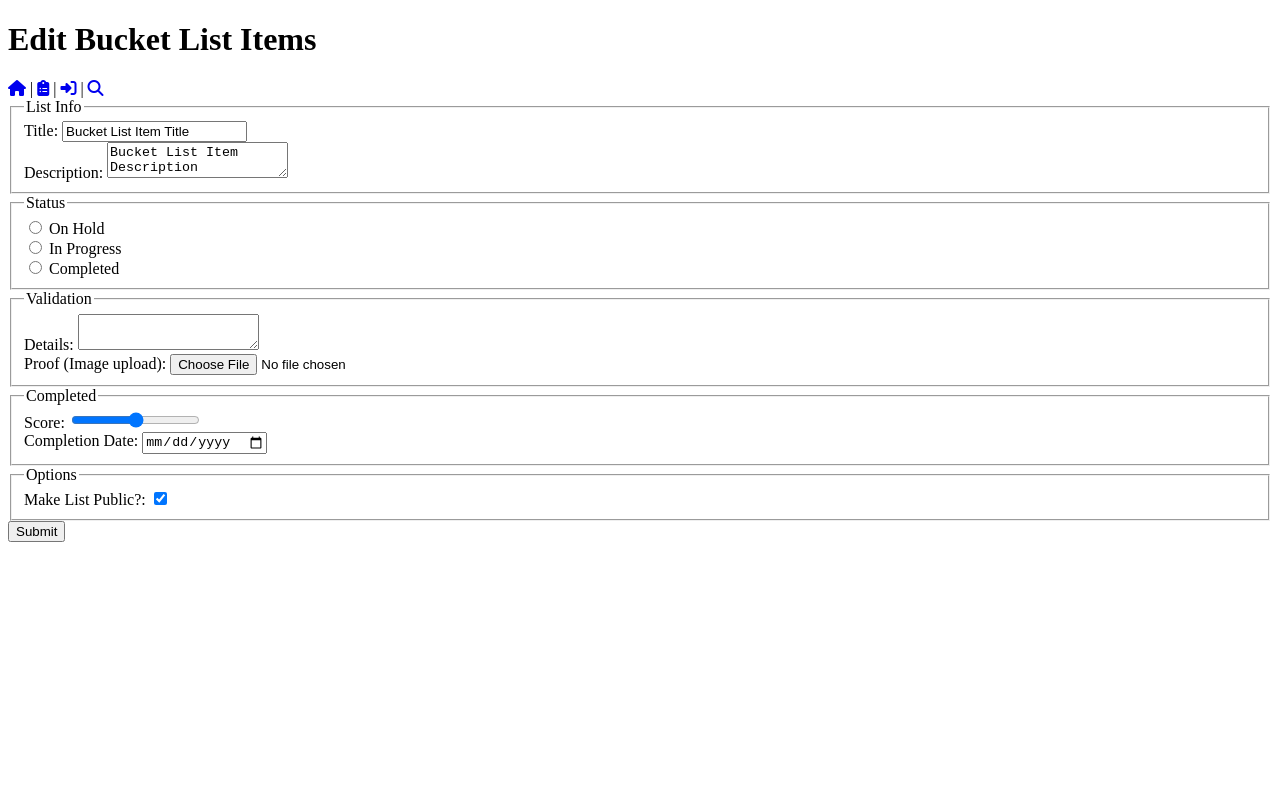
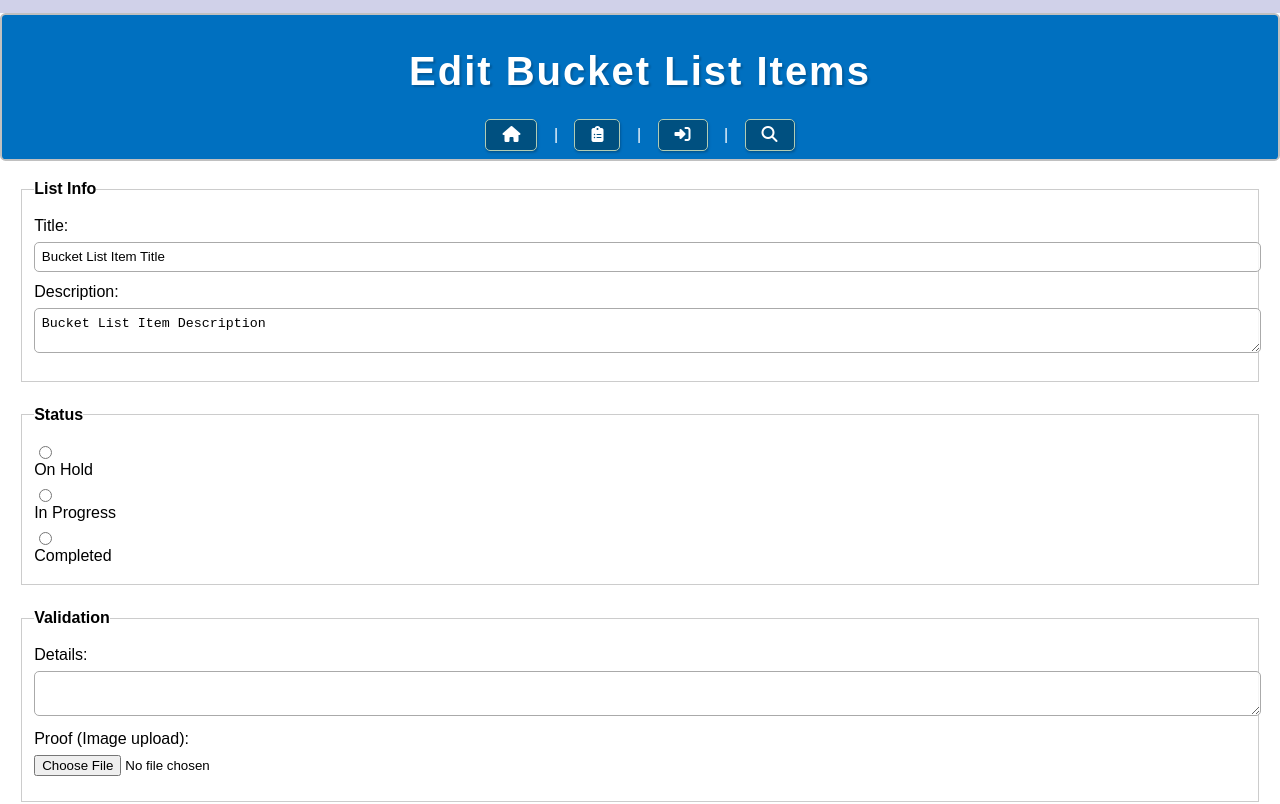
Before and after one commit to Ash5457/Assignment-1-WebDev, a plain HTML site: page edit-item.html in a window 1280 px wide. Shown: the top 804 px of the page. Drawn offline with Linux system fonts and the light colour scheme.

Commit message:
made changes to main.css

```diff
--- a/edit-item.html
+++ b/edit-item.html
@@ -10,7 +10,8 @@
     <title>Edit Item</title>
     <!-- include javascript and css-->
     <link rel="stylesheet" href="styles.css">
-    <script defer src="js/scripts.js"></script>
+    <script defer src="jzs/scripts.js"></script>
+    <link rel="stylesheet" href="./styles/main.css" />
   </head>
   <body>
     <header>
--- /dev/null
+++ b/styles/main.css
@@ -0,0 +1,244 @@
+/* Import reset.css if needed */
+@import 'reset.css';
+
+/* Common styles */
+:root {
+    font-family: 'Helvetica', sans-serif;
+    font-size: 16px;
+    font-weight: 400;
+    background-color: #d0d1e9;
+    color: black;
+}
+
+/* Header Styles */
+header {
+    background-color: #0070c0;
+    color: white;
+    text-align: center;
+    padding: 1% 0;
+    display: block;
+    padding: 0.5em 2.4em;
+    border-radius: 0.35em;
+    border: 0.15em solid #C0C0C0;
+    margin: 1% 0;
+}
+
+/* Body Styles */
+body {
+    font-family: Arial, sans-serif;
+    background-color: white;
+    margin: 0;
+    padding: 0;
+}
+
+/* Navigation Styles */
+nav {
+    text-align: center;
+    margin-top: 1%;
+}
+
+nav a,
+nav a:visited,
+nav button {
+    text-decoration: none;
+    color: white;
+    margin: 0 1%;
+    display: inline-block;
+    padding: 0.3em 1.5em;
+    border-radius: 0.25em;
+    border: 0.1em solid #B1CCB4;
+    text-align: center;
+    box-shadow: 0.05em 0.1em 0.15em rgba(0, 0, 0, 25%);
+    margin-top: 0.5em;
+    cursor: pointer;
+}
+
+/* Hover state for buttons and nav links */
+nav a:hover,
+nav a:visited:hover,
+nav button:hover {
+    color: white;
+    background-color: green; /* Change the background color on hover */
+}
+
+/* "Mid-click" state for buttons and nav links */
+nav a:active,
+nav a:visited:active,
+nav button:active {
+    color: black;
+    background-color: darkgreen; /* Change the background color on click */
+}
+
+nav ul {
+    display: flex;
+    justify-content: space-around;
+    flex-direction: row;
+    max-width: 30rem;
+    margin: 1em auto;
+}
+
+/* Additional Styles */
+form {
+    margin: 1%;
+    padding: 0.5em;
+}
+
+fieldset {
+    border: 1px solid #ccc;
+    padding: 1%;
+    margin-bottom: 2%;
+}
+
+legend {
+    font-weight: bold;
+    margin-bottom: 0.5em;
+}
+
+label {
+    display: block;
+    margin-bottom: 0.5em;
+}
+
+input[type="text"],
+textarea {
+    width: 100%;
+    padding: 0.5em;
+    margin-bottom: 1%;
+    border: 1px solid #ccc;
+}
+
+input[type="radio"] {
+    margin-right: 0.5em;
+}
+
+input[type="file"] {
+    margin-bottom: 1%;
+}
+
+input[type="range"] {
+    width: 100%;
+}
+
+input[type="checkbox"] {
+    margin-right: 0.5em;
+}
+
+input[type="submit"] {
+    background-color: #0070c0;
+    color: white;
+    padding: 0.5em 2.4em;
+    border: none;
+    cursor: pointer;
+    text-transform: uppercase;
+    margin-top: 1%;
+}
+
+input[type="submit"]:hover {
+    background-color: #005090;
+}
+
+/* Header H1 Styles */
+header h1 {
+    text-align: center;
+    font-weight: 600;
+    font-size: 2rem;
+    margin: 1% 0;
+    font-size: 2.5rem;
+    letter-spacing: 2px;
+    text-shadow: 2px 2px 2px rgba(0, 0, 0, 0.2);
+    padding: 1rem 0;
+}
+
+
+
+/* Page container */
+.container {
+    max-width: 800px;
+    margin: 0 auto;
+    padding: 20px;
+    background-color: white;
+    border-radius: 0.35em;
+    box-shadow: 0.15em 0.15em 0.5em rgba(0, 0, 0, 0.25);
+}
+
+/* Navigation links */
+nav a {
+  font-weight: bold;
+  padding: 0.4em 1em;
+  margin: 0 1%;
+  border-radius: 5px;
+  background-color: #005080;
+}
+
+nav a:hover {
+  background-color: #0070c0;
+}
+
+/* Buttons */
+button.btn {
+  background-color: #0070c0;
+  color: white;
+  border: none;
+  border-radius: 5px;
+  padding: 0.4em 1em;
+  cursor: pointer;
+}
+
+button.btn:hover {
+  background-color: #005080;
+}
+
+/* Form input fields */
+input[type="text"], input[type="password"], textarea {
+  background-color: rgba(255, 255, 255, 0.8);
+  border: 1px solid #aaa;
+  border-radius: 5px;
+  padding: 0.5em;
+}
+
+/* Form input focus */
+input[type="text"]:focus, input[type="password"]:focus, textarea:focus {
+  border-color: #0070c0;
+  box-shadow: 0 0 5px rgba(0, 112, 192, 0.5);
+}
+
+/* Form submit button */
+input[type="submit"] {
+  background-color: #0070c0;
+  color: white;
+  padding: 0.5em 2.4em;
+  border: none;
+  border-radius: 5px;
+  cursor: pointer;
+}
+
+input[type="submit"]:hover {
+  background-color: #005080;
+}
+
+/* Images */
+img {
+  max-width: 100%;
+  height: auto;
+  box-shadow: 0 0 10px rgba(0, 0, 0, 0.2);
+}
+
+/* Footer styles */
+footer {
+  text-align: center;
+  margin: 20px 0;
+  color: #777;
+  font-size: 0.8em;
+}
+/* Responsive design (adjust for smaller screens) */
+@media (max-width: 768px) {
+  header h1 {
+      font-size: 2rem;
+  }
+  nav a {
+      padding: 0.3em 0.8em;
+  }
+  button.btn {
+      padding: 0.3em 0.8em;
+  }
+}
--- /dev/null
+++ b/styles/reset.css
@@ -0,0 +1,59 @@
+/* http://meyerweb.com/eric/tools/css/reset/
+   v2.0 | 20110126
+   License: none (public domain)
+*/
+
+html, body, div, span, applet, object, iframe,
+h1, h2, h3, h4, h5, h6, p, blockquote, pre,
+a, abbr, acronym, address, big, cite, code,
+del, dfn, em, img, ins, kbd, q, s, samp,
+small, strike, strong, tt, var,
+b, u, i, center,
+dl, dt, dd, ol, ul, li,
+fieldset, form, label, legend,
+table, caption, tbody, tfoot, thead, tr, th, td,
+article, aside, canvas, details, embed,
+figure, figcaption, footer, header, hgroup,
+menu, nav, output, ruby, section, summary,
+time, mark, audio, video {
+	margin: 0;
+	padding: 0;
+	border: 0;
+	font-size: 100%;
+	font: inherit;
+	vertical-align: baseline;
+}
+/* HTML5 display-role reset for older browsers */
+article, aside, details, figcaption, figure,
+footer, header, hgroup, menu, nav, section {
+	display: block;
+}
+body {
+	line-height: 1;
+}
+ol, ul {
+	list-style: none;
+}
+blockquote, q {
+	quotes: none;
+}
+blockquote:before, blockquote:after,
+q:before, q:after {
+	content: '';
+	content: none;
+}
+table {
+	border-collapse: collapse;
+	border-spacing: 0;
+}
+
+/* Extra Styles for this lab */
+input[type="checkbox"] {
+	vertical-align: middle;
+}
+sup, sub {
+	font-size: 50%;
+	margin: 0;
+	padding: 0;
+	border: 0;
+}
```
Also changed, not shown: forgot.html (+1 -0 lines), index.html (+17 -10 lines), list.html (+5 -4 lines), login.html (+1 -0 lines), register.html (+1 -0 lines), search.html (+1 -0 lines), view-item.html (+5 -4 lines).
